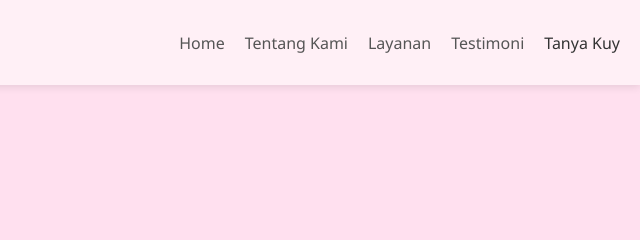
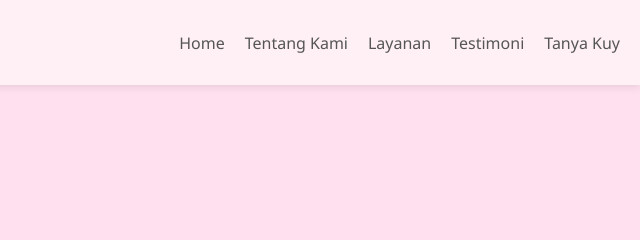
Before and after one commit to Rahmadanyzahra/webbbisdig, a plain HTML site: page index.html in a window 1280 px wide. Shown: the top 240 px of the page, 640-1280 px from the left. Drawn offline with Linux system fonts and the light colour scheme; files whose address does not match are found by name.

Commit message:
Update index.html

```diff
--- a/index.html
+++ b/index.html
@@ -469,7 +469,7 @@
       <li><a href="#about">Tentang Kami</a></li>
       <li><a href="#services">Layanan</a></li>
       <li><a href="#testimoni">Testimoni</a></li>
-      <li><a href="https://wa.me/6285607002281?text=Hallo%20kak,%20saya%20mau%20joki%20tugas"></a>Tanya Kuy</a></li>
+      <li><a href="https://wa.me/6285607002281?text=Hallo%20kak,%20saya%20mau%20joki%20tugas">Tanya Kuy</a></li>
     </ul>
   </nav>
 
```
